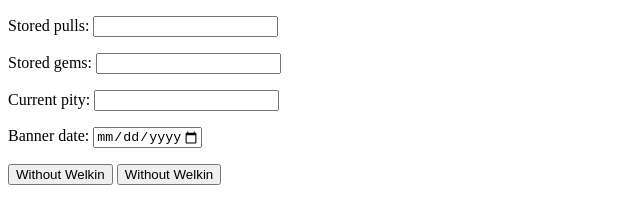
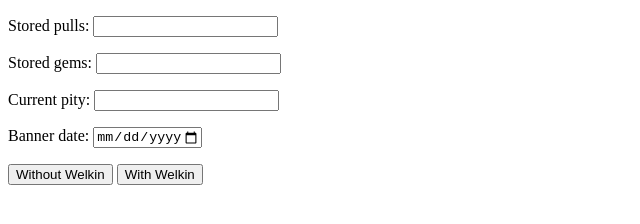
Before and after one commit to Sakaef03/pitycalculator, a plain HTML site: page index.html in a window 1280 px wide. Shown: the full height of the page, 0-640 px from the left. Drawn offline with Linux system fonts and the light colour scheme.

Commit message:
Update index.html
corrected a small mistake in the buttons

```diff
--- a/index.html
+++ b/index.html
@@ -32,14 +32,14 @@
                 <div class="button-container">
                     <p>
                         <button class="js-normal" onclick="
-                            calculate(true);
+                            calculate(false);
                             ">
                             Without Welkin
                         </button>
                         <button class="js-welkin" onclick="
-                            calculate(false)
+                            calculate(true)
                             ">
-                            Without Welkin
+                            With Welkin
                         </button>
                     </p>
                 </div>
```
